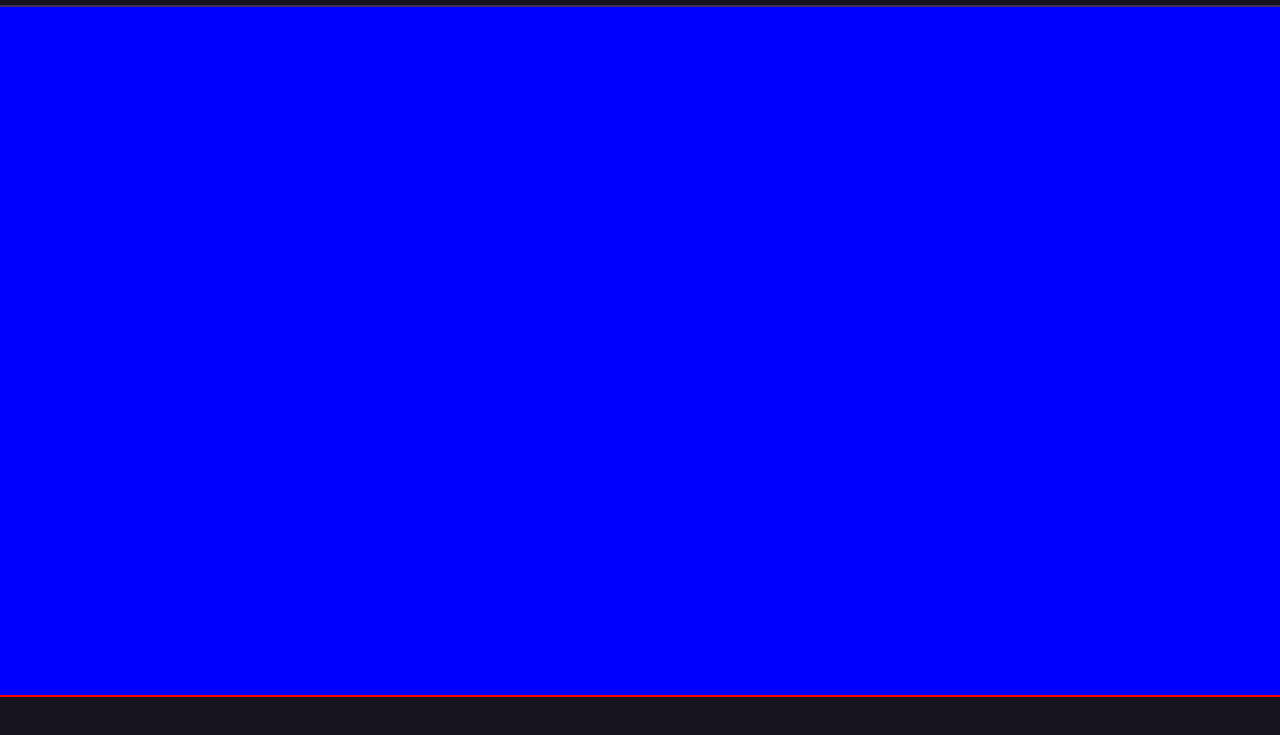
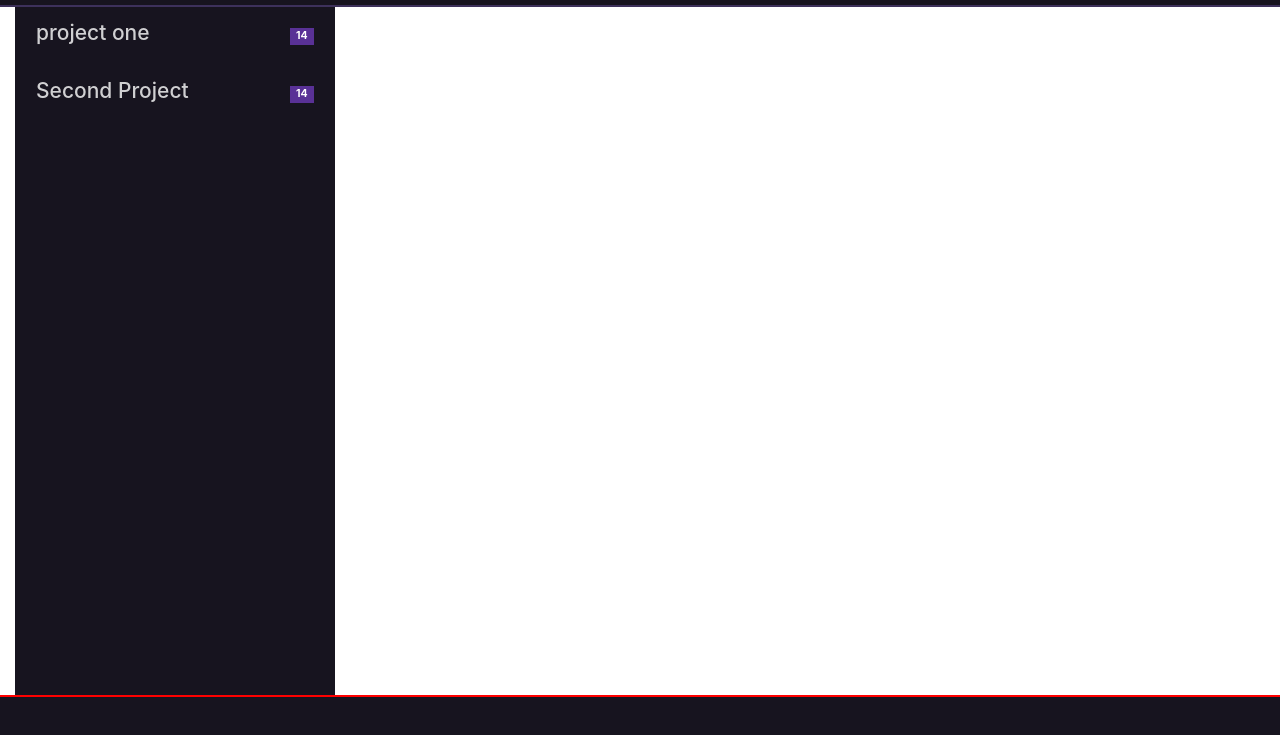
Before and after one commit to 300ms/Todo-List, a website built with webpack: page dist/index.html in a window 1280 px wide. Shown: the part 49-784 px from the top of the page. Built offline with nearby package versions, Linux system fonts and the light colour scheme.

Commit message:
create display and style the projects section

```diff
--- /dev/null
+++ b/src/UI.js
@@ -0,0 +1,24 @@
+import tasks from './todos';
+
+class UI {
+  static showProject(){
+    const content = document.querySelector('.content');
+    const ul = document.querySelector('.project-ul');
+
+    tasks.forEach(task => {
+      const li = `
+        <li class="list-group-item d-flex justify-content-between align-items-center">
+            <h4>${task.projectName}</h4>
+          <span class="badge badge-primary badge-pill">14</span>
+        </li>
+      `
+      ul.innerHTML += li;
+
+    })
+
+    content.appendChild(ul);
+  }
+
+}
+
+export { UI as default }
--- a/src/index.js
+++ b/src/index.js
@@ -1,3 +1,7 @@
 import './style.css';
 import 'bootstrap';
 import 'bootswatch/dist/pulse/bootstrap.min.css';
+import UI from './UI';
+
+
+document.addEventListener('DOMContentLoaded', UI.showProject())
--- a/src/style.css
+++ b/src/style.css
@@ -20,8 +20,12 @@ nav {
   border-top: 2px solid red;
 }
 
-#projects {
-  min-height: 86%;
-  background-color: blue;
-  padding: 5%;
+.content {
+  height: 86%;
 }
+
+.project-ul {
+  max-width: 320px;
+  min-height: 100%;
+  background-color: #17141f;
+}
--- /dev/null
+++ b/src/todos.js
@@ -0,0 +1,55 @@
+const tasks = [
+  {
+    "projectName": "project one",
+    "projectTodos": [
+      {
+        "title": "task one for project one",
+        "description": "this is the taks description",
+        "dueDate": "Today",
+        "priority": "High"
+      },
+
+      {
+        "title": "task two for project one",
+        "description": "this is the taks description",
+        "dueDate": "Today",
+        "priority": "High"
+      },
+
+      {
+        "title": "task three for project one",
+        "description": "this is the taks description",
+        "dueDate": "Today",
+        "priority": "High"
+      }
+    ]
+  },
+
+  {
+    "projectName": "Second Project",
+    "projectTodos": [
+      {
+        "title": "task one for second project",
+        "description": "this is the taks description",
+        "dueDate": "Today",
+        "priority": "low"
+      },
+
+      {
+        "title": "task two for second project",
+        "description": "this is the taks description",
+        "dueDate": "Today",
+        "priority": "medium"
+      },
+
+      {
+        "title": "task three fort the second project",
+        "description": "this is the taks description",
+        "dueDate": "Today",
+        "priority": "High"
+      }
+    ]
+  }
+]
+
+export { tasks as default }
```
Also changed, not shown: dist/index.html, dist/main.js.
